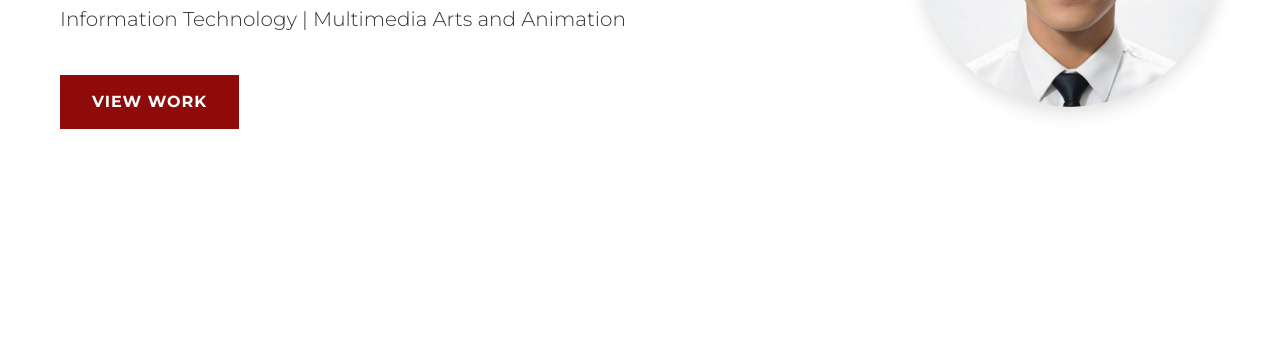
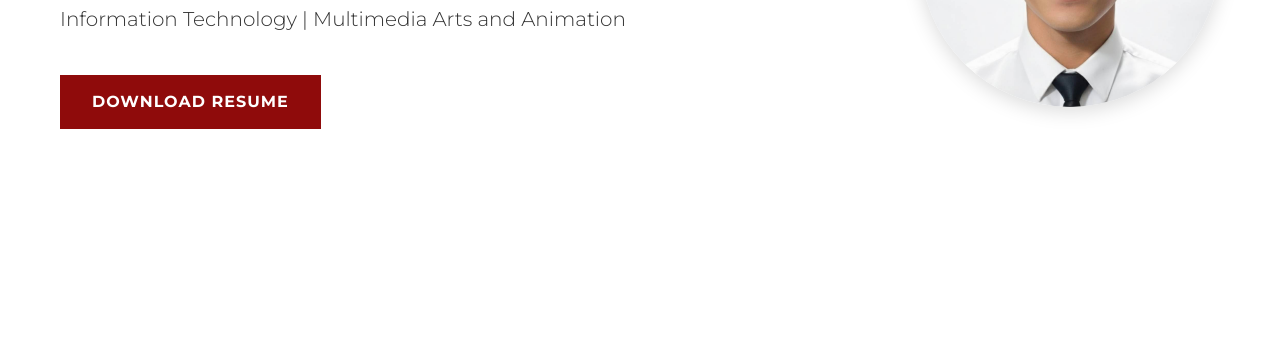
Before and after one commit to zujomenji/zujomenji, a plain HTML site: page index.html in a window 1280 px wide. Shown: the part 442-800 px from the top of the page. Drawn offline with Linux system fonts and the light colour scheme.

Commit message:
Update index.html
made adjustments

```diff
--- a/index.html
+++ b/index.html
@@ -25,7 +25,7 @@
         <div class="hero-content">
             <h1>Hello, I'm Jairus Cruz</h1>
             <p class="subtitle">Information Technology | Multimedia Arts and Animation</p>
-            <a href="#projects" class="cta-button">View Work</a>
+            <a href="download/JAIRUS CRUZ_RESUME.pdf" download class="cta-button">Download Resume</a>
         </div>
         <div class="hero-image">
             <img src="images/jairus.jpg" alt="Jairus D. Cruz Profile Picture">
```
